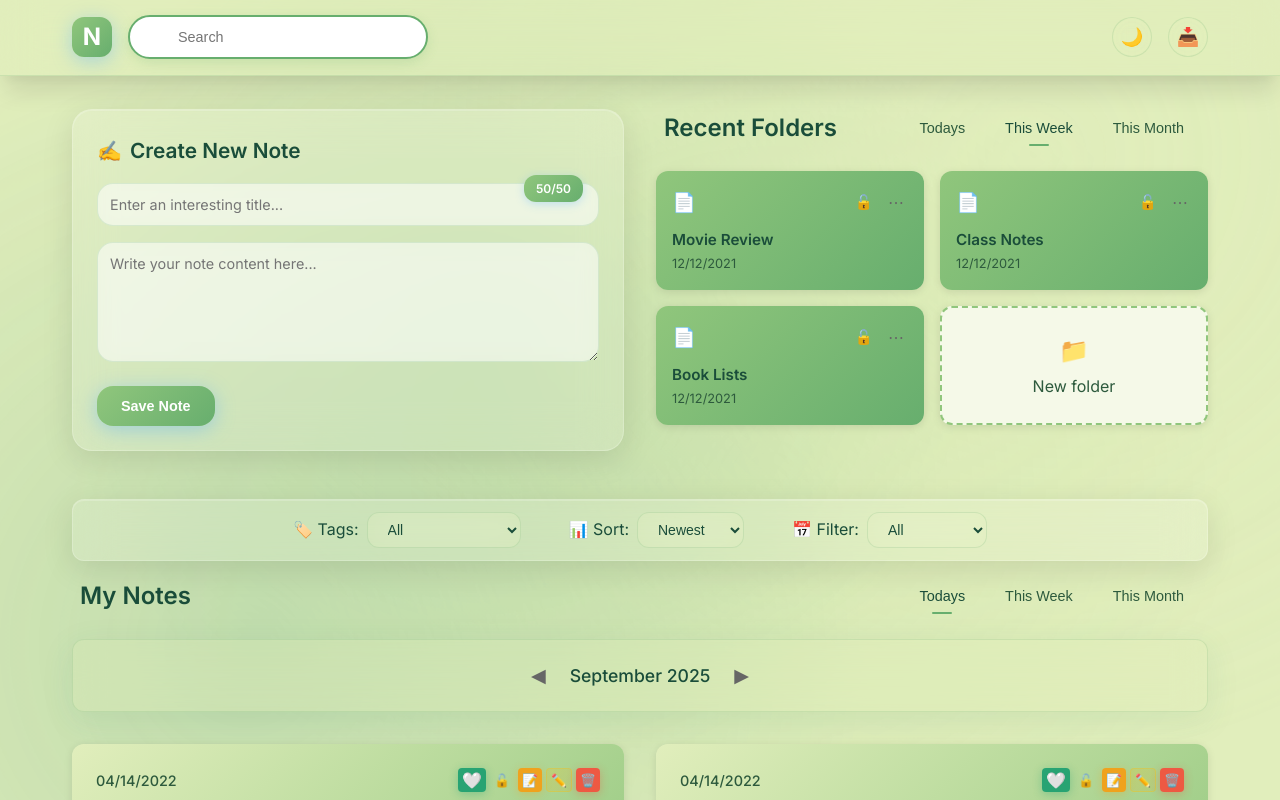
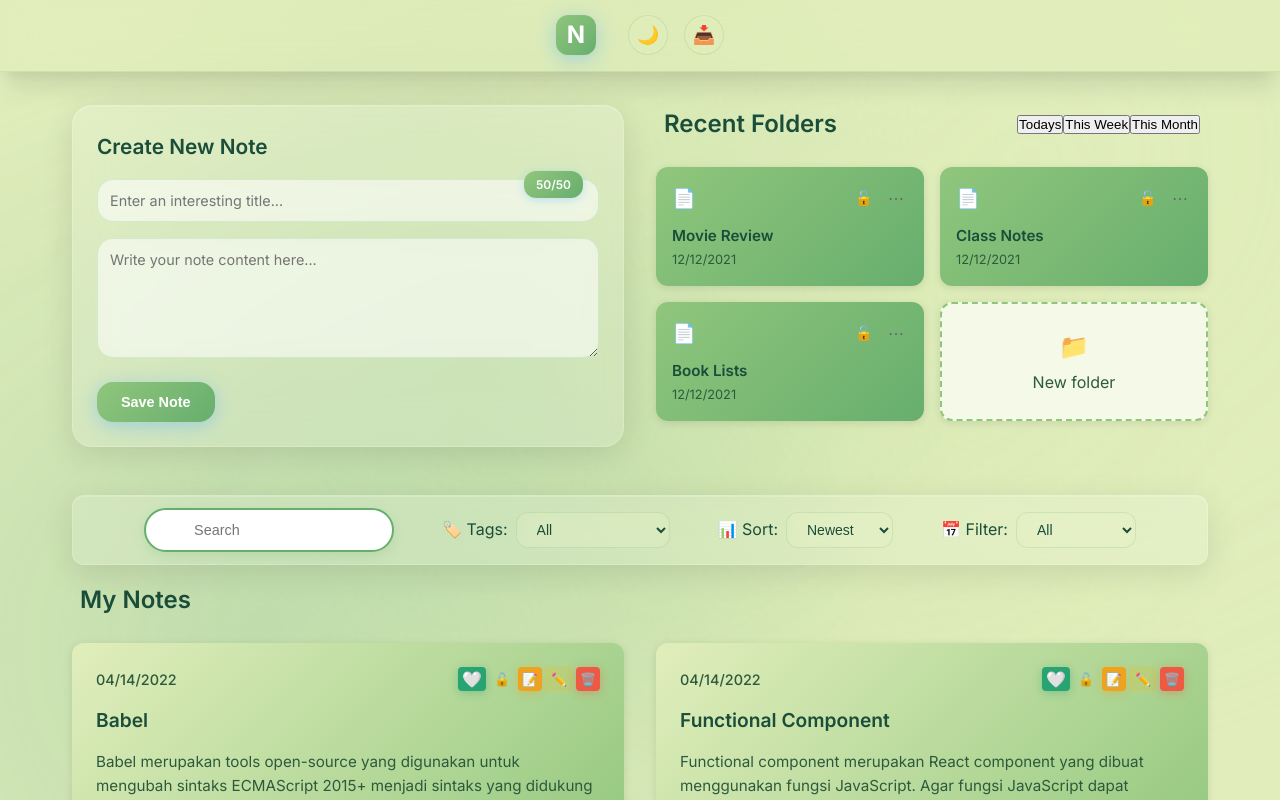
Before and after one commit to suryahanjaya/noto, a React (Vite) app: page / in a window 1280 px wide. Shown: the top 800 px of the page. Built offline with nearby package versions, Linux system fonts and the light colour scheme.

Commit message:
NOTO update

```diff
--- a/src/index.jsx
+++ b/src/index.jsx
@@ -235,8 +235,6 @@ function App() {
         darkMode={darkMode}
         setDarkMode={setDarkMode}
         onExport={exportNotes}
-        searchKeyword={searchKeyword}
-        setSearchKeyword={setSearchKeyword}
         />
 
       <div className="app">
@@ -287,6 +285,8 @@ function App() {
           selectedTag={selectedTag}
           setSelectedTag={setSelectedTag}
           favoriteCount={favorites.size}
+          searchKeyword={searchKeyword}
+          setSearchKeyword={setSearchKeyword}
         />
 
           <MyNotesSection
@@ -348,27 +348,14 @@ function App() {
 }
 
 // Komponen Header dengan branding Noto dan dark mode toggle
-function Header({ totalNotes, activeNotes, darkMode, setDarkMode, onExport, searchKeyword, setSearchKeyword }) {
+function Header({ totalNotes, activeNotes, darkMode, setDarkMode, onExport }) {
   return (
     <header className="app-header">
       <div className="header-content">
-        <div className="header-left">
         <div className="logo">
           <div className="logo-icon">N</div>
-            <div className="search-container">
-              <div className="search-icon">🔍</div>
-              <input
-                type="text"
-                placeholder="Search"
-                value={searchKeyword}
-                onChange={(e) => setSearchKeyword(e.target.value)}
-                className="search-input"
-              />
-            </div>
-          </div>
         </div>
 
-        <div className="header-right">
         <div className="header-actions">
           <button
             className="theme-toggle"
@@ -384,7 +371,6 @@ function Header({ totalNotes, activeNotes, darkMode, setDarkMode, onExport, sear
           >
             📥
           </button>
-          </div>
         </div>
       </div>
     </header>
@@ -462,10 +448,25 @@ function FilterControls({
   setFilterBy,
   selectedTag,
   setSelectedTag,
-  favoriteCount
+  favoriteCount,
+  searchKeyword,
+  setSearchKeyword
 }) {
   return (
     <section className="filter-controls">
+      <div className="filter-group">
+        <div className="search-container">
+          <div className="search-icon">🔍</div>
+          <input
+            type="text"
+            placeholder="Search"
+            value={searchKeyword}
+            onChange={(e) => setSearchKeyword(e.target.value)}
+            className="search-input"
+          />
+        </div>
+      </div>
+
       <div className="filter-group">
         <label>🏷️ Tags:</label>
         <select
@@ -627,15 +628,6 @@ function MyNotesSection({
   emptyIcon,
   isArchive = false
 }) {
-  const [activeFilter, setActiveFilter] = useState('Todays');
-  const [currentDate, setCurrentDate] = useState(new Date());
-
-  const filters = ['Todays', 'This Week', 'This Month'];
-
-  const formatDate = (date) => {
-    return date.toLocaleDateString('en-US', { month: 'long', year: 'numeric' });
-  };
-
   const getNoteColor = (index) => {
     const colors = ['yellow', 'pink', 'blue'];
     return colors[index % colors.length];
@@ -645,23 +637,6 @@ function MyNotesSection({
     <section className="my-notes-section">
       <div className="section-header">
         <h2 className="section-title">{title}</h2>
-        <div className="filter-tabs">
-          {filters.map(filter => (
-            <button
-              key={filter}
-              className={`filter-tab ${activeFilter === filter ? 'active' : ''}`}
-              onClick={() => setActiveFilter(filter)}
-            >
-              {filter}
-            </button>
-          ))}
-        </div>
-      </div>
-
-      <div className="date-navigation">
-        <button className="date-nav-btn">◀</button>
-        <span className="current-date">{formatDate(currentDate)}</span>
-        <button className="date-nav-btn">▶</button>
       </div>
 
       {notes.length === 0 ? (
--- a/src/styles/styles.css
+++ b/src/styles/styles.css
@@ -354,15 +354,17 @@ body::after {
   margin: 0 auto;
   padding: 0 1rem;
   display: flex;
-  justify-content: space-between;
+  justify-content: center;
   align-items: center;
   gap: 2rem;
+  width: 100%;
 }
 
 .logo {
   display: flex;
   align-items: center;
   gap: 1rem;
+  justify-content: flex-start;
 }
 
 .logo-icon {
@@ -381,21 +383,16 @@ body::after {
 
 
 /* Header Sections */
-.header-left {
-  display: flex;
-  align-items: center;
-}
-
-
-.header-right {
-  display: flex;
-  justify-content: flex-end;
+.header-actions {
+  display: flex;
+  align-items: center;
+  gap: 1rem;
 }
 
 /* Search Container */
 .search-container {
   position: relative;
-  width: 300px;
+  width: 250px;
 }
 
 .search-icon {
@@ -543,39 +540,6 @@ body::after {
   margin: 0;
 }
 
-.filter-tabs {
-  display: flex;
-  gap: 0.5rem;
-}
-
-.filter-tab {
-  padding: 0.5rem 1rem;
-  border: none;
-  background: transparent;
-  color: var(--text-secondary);
-  font-size: 0.9rem;
-  cursor: pointer;
-  border-radius: 20px;
-  transition: all 0.3s ease;
-  position: relative;
-}
-
-.filter-tab.active {
-  color: var(--text-primary);
-  font-weight: 500;
-}
-
-.filter-tab.active::after {
-  content: '';
-  position: absolute;
-  bottom: -2px;
-  left: 50%;
-  transform: translateX(-50%);
-  width: 20px;
-  height: 2px;
-  background: var(--accent);
-  border-radius: 1px;
-}
 
 .folders-grid {
   display: grid;
@@ -693,7 +657,7 @@ body::after {
 
 .my-notes-section .section-header {
   display: flex;
-  justify-content: space-between;
+  justify-content: flex-start;
   align-items: center;
   margin-bottom: 1.5rem;
 }
@@ -705,41 +669,6 @@ body::after {
   margin: 0;
 }
 
-.date-navigation {
-  display: flex;
-  align-items: center;
-  justify-content: center;
-  gap: 1rem;
-  margin-bottom: 2rem;
-  padding: 1rem;
-  background: var(--glass-bg);
-  backdrop-filter: var(--glass-blur);
-  border: 1px solid var(--glass-border);
-  border-radius: 12px;
-  box-shadow: var(--glass-shadow);
-}
-
-.date-nav-btn {
-  background: none;
-  border: none;
-  font-size: 1.2rem;
-  color: #666;
-  cursor: pointer;
-  padding: 0.5rem;
-  border-radius: 50%;
-  transition: all 0.3s ease;
-}
-
-.date-nav-btn:hover {
-  background: #f8f9fa;
-  color: #333;
-}
-
-.current-date {
-  font-size: 1.1rem;
-  font-weight: 500;
-  color: var(--text-primary);
-}
 
 .notes-grid {
   display: grid;
@@ -1042,7 +971,7 @@ body::after {
 .filter-controls {
   display: flex;
   align-items: center;
-  gap: 1rem;
+  gap: 1.5rem;
   margin: 1rem 0;
   padding: 0.75rem 1rem;
   background: rgba(255, 255, 255, 0.15);
@@ -1059,6 +988,10 @@ body::after {
   display: flex;
   align-items: center;
   gap: 0.5rem;
+}
+
+.filter-group:first-child {
+  gap: 0;
 }
 
 .filter-select,
@@ -1251,11 +1184,6 @@ body::after {
   display: flex;
   align-items: center;
   gap: 0.5rem;
-}
-
-.note-input h2::before {
-  content: '✍️';
-  font-size: 1.25rem;
 }
 
 .note-form {
```
Lines whose indentation alone changed are shown as unchanged.
